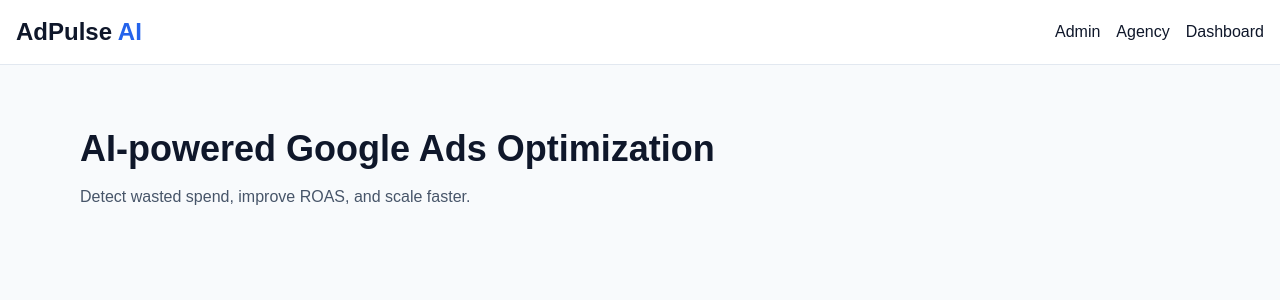
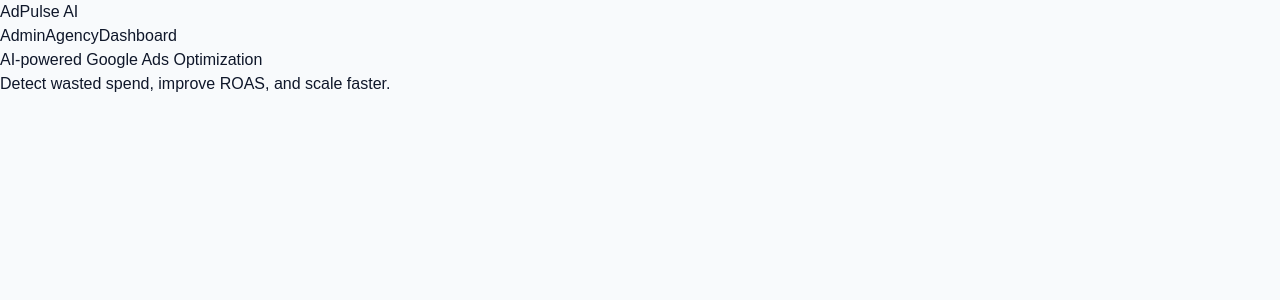
Before and after one commit to srinivarmab/adpulseai, a Next.js app: page / in a window 1280 px wide. Shown: the top 300 px of the page. Built offline with nearby package versions, Linux system fonts and the light colour scheme.

Commit message:
Update tailwind.config.js

```diff
--- a/tailwind.config.js
+++ b/tailwind.config.js
@@ -1,8 +1,9 @@
+/** @type {import('tailwindcss').Config} */
 module.exports = {
   content: [
-    "./app/**/*.{js,ts,jsx,tsx}",
-    "./components/**/*.{js,ts,jsx,tsx}",
-    "./lib/**/*.{js,ts,jsx,tsx}"
+    "./app/*/.{js,ts,jsx,tsx}",
+    "./components/*/.{js,ts,jsx,tsx}",
+    "./lib/*/.{js,ts,jsx,tsx}"
   ],
   theme: {
     extend: {},
```
